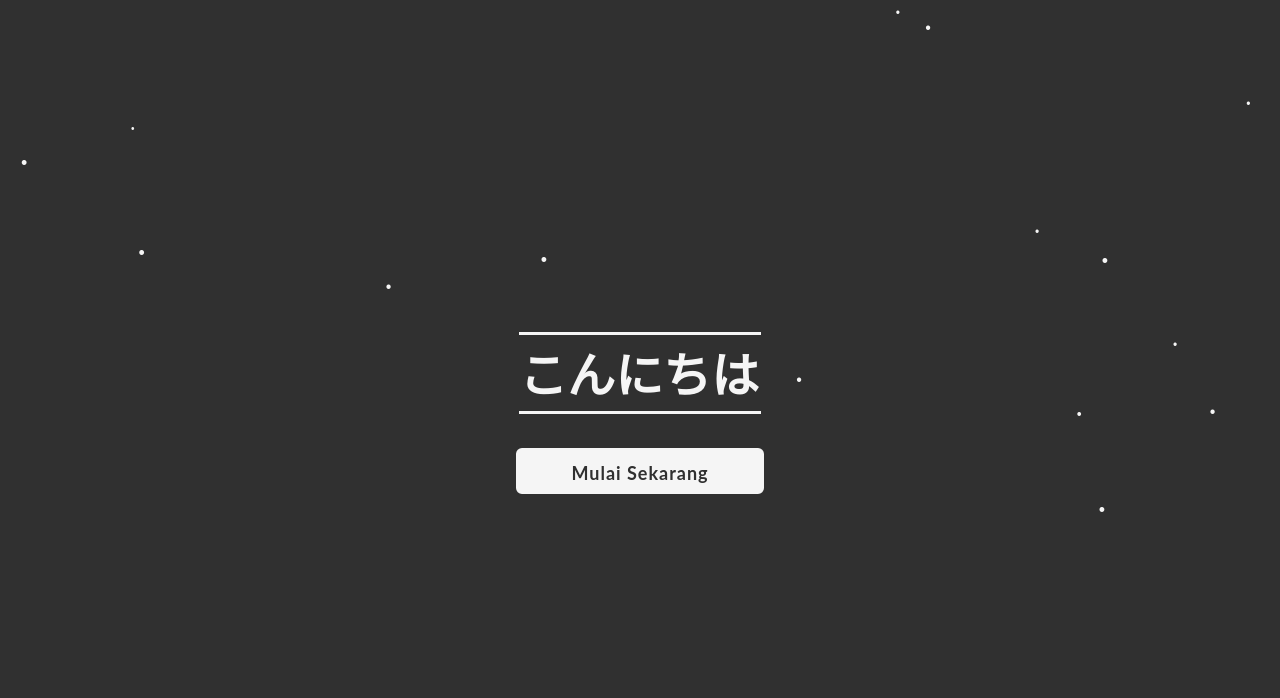
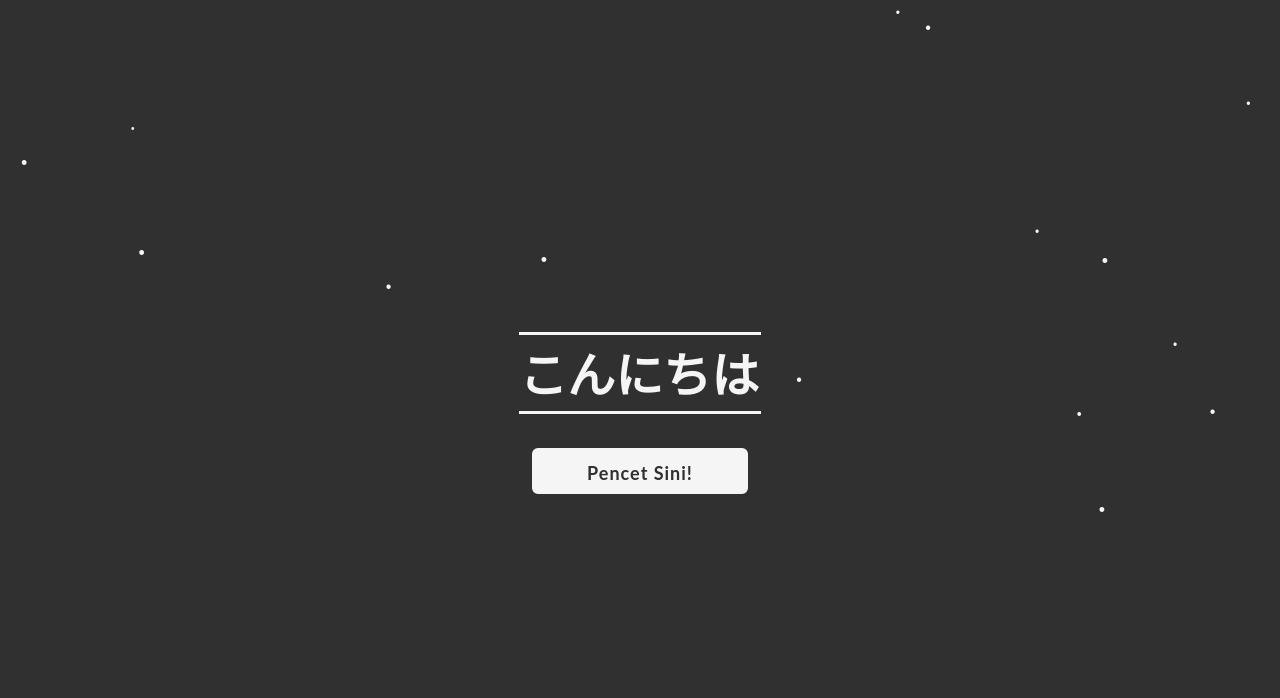
Before and after one commit to fiq-dev/kjajsdja, a plain HTML site: page index.html in a window 1280 px wide. Shown: the top 698 px of the page. Drawn offline with nearby package versions, Linux system fonts and the light colour scheme.

Commit message:
Update index.html

```diff
--- a/index.html
+++ b/index.html
@@ -31,7 +31,7 @@
 					</span>
 				</h1>
 				<div class="tempat-tombol">
-					<button id="tombolMulaiSekarang" class="mulai-sekarang">Mulai Sekarang</button>
+					<button id="tombolMulaiSekarang" class="mulai-sekarang">Pencet Sini!</button>
 
 				</div>
 			</div>
```
